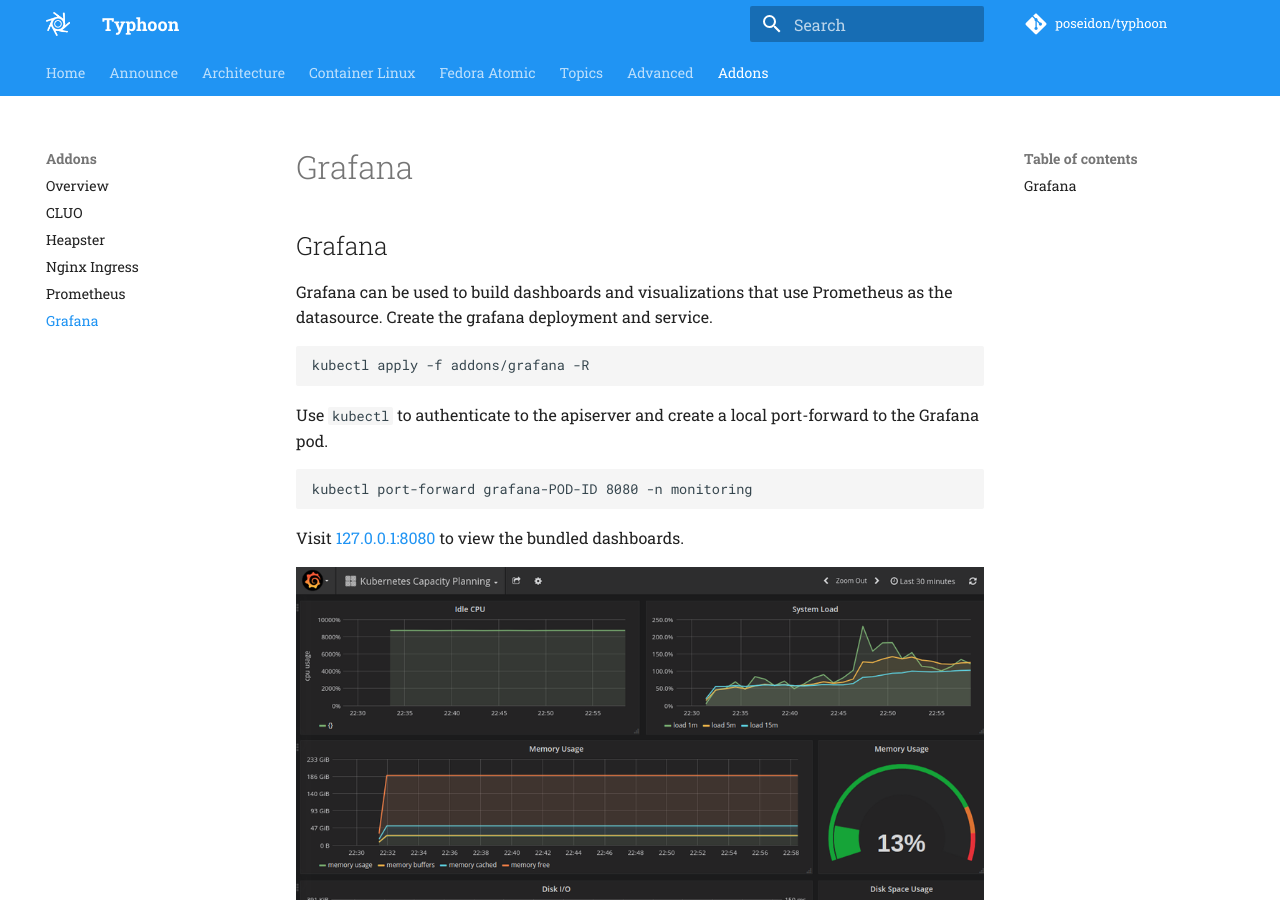
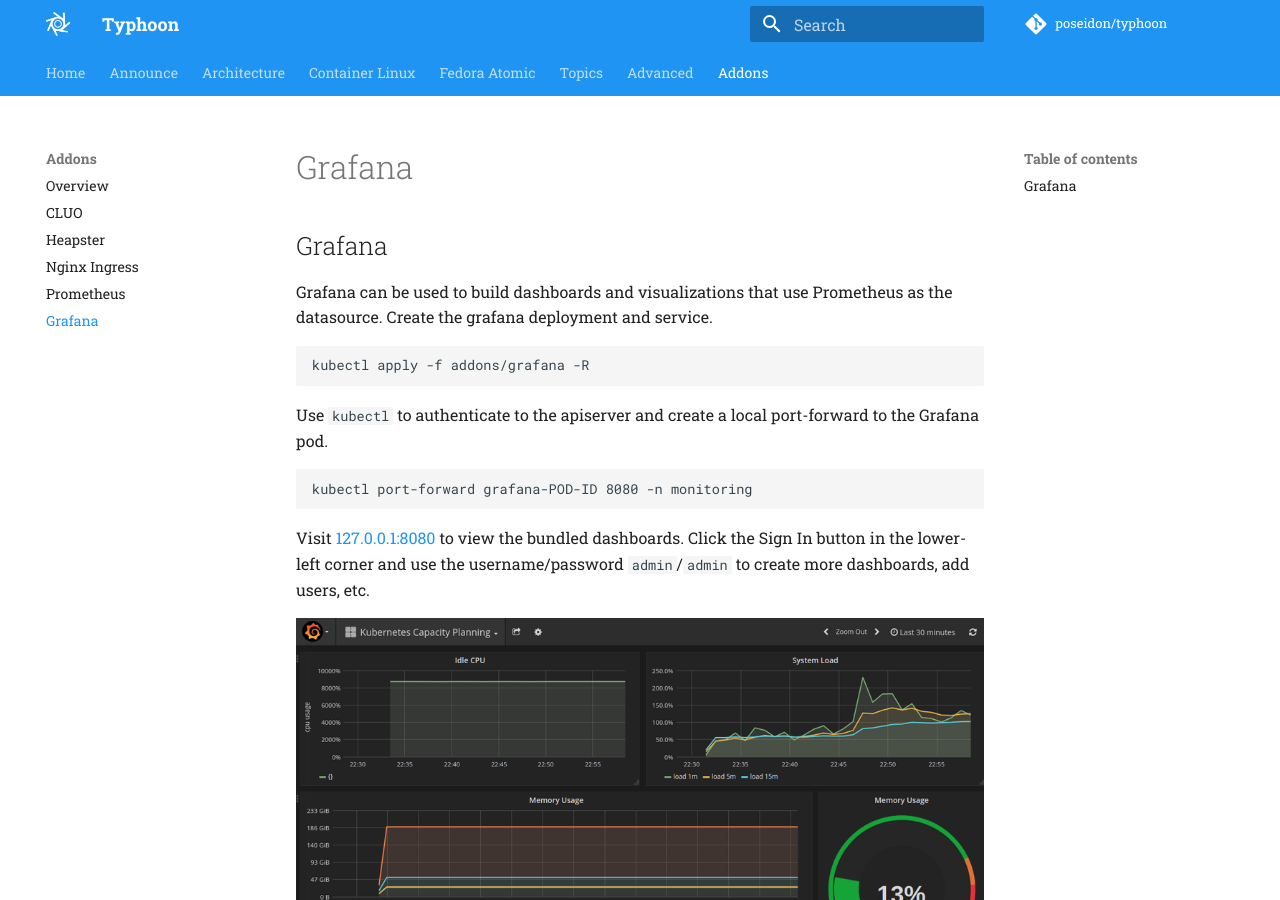
Before and after one commit to poseidon/typhoon, an MkDocs documentation site: the page built from docs/addons/grafana.md, in a window 1280 px wide and 900 px high. Built offline with MkDocs 1.6.1 and Material for MkDocs 9.7.7, drawn with Linux system fonts in a browser that asks for light colours; comment, search, counter and statistics services are not loaded.

Commit message:
Add Grafana login information

````diff
--- a/docs/addons/grafana.md
+++ b/docs/addons/grafana.md
@@ -12,7 +12,7 @@
 kubectl port-forward grafana-POD-ID 8080 -n monitoring
 ```
 
-Visit [127.0.0.1:8080](http://127.0.0.1:8080) to view the bundled dashboards.
+Visit [127.0.0.1:8080](http://127.0.0.1:8080) to view the bundled dashboards. Click the Sign In button in the lower-left corner and use the username/password `admin`/`admin` to create more dashboards, add users, etc.
 
 ![Grafana Capacity Planning](../img/grafana-capacity.png)
 ![Grafana Control Plane](../img/grafana-control-plane.png)
````
